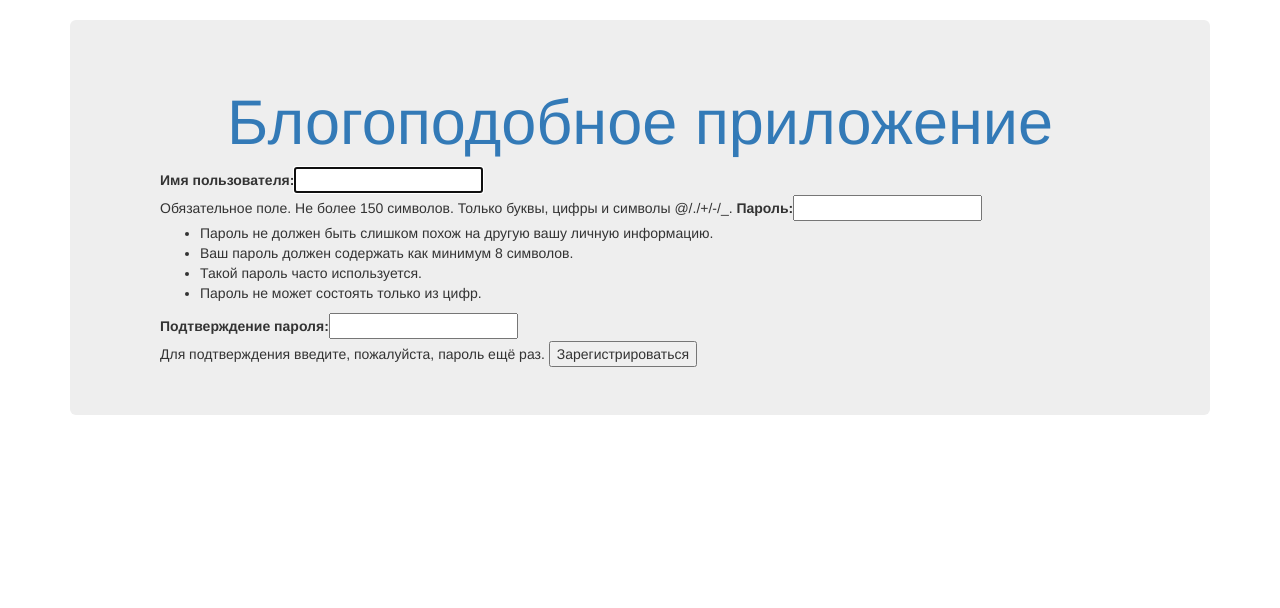
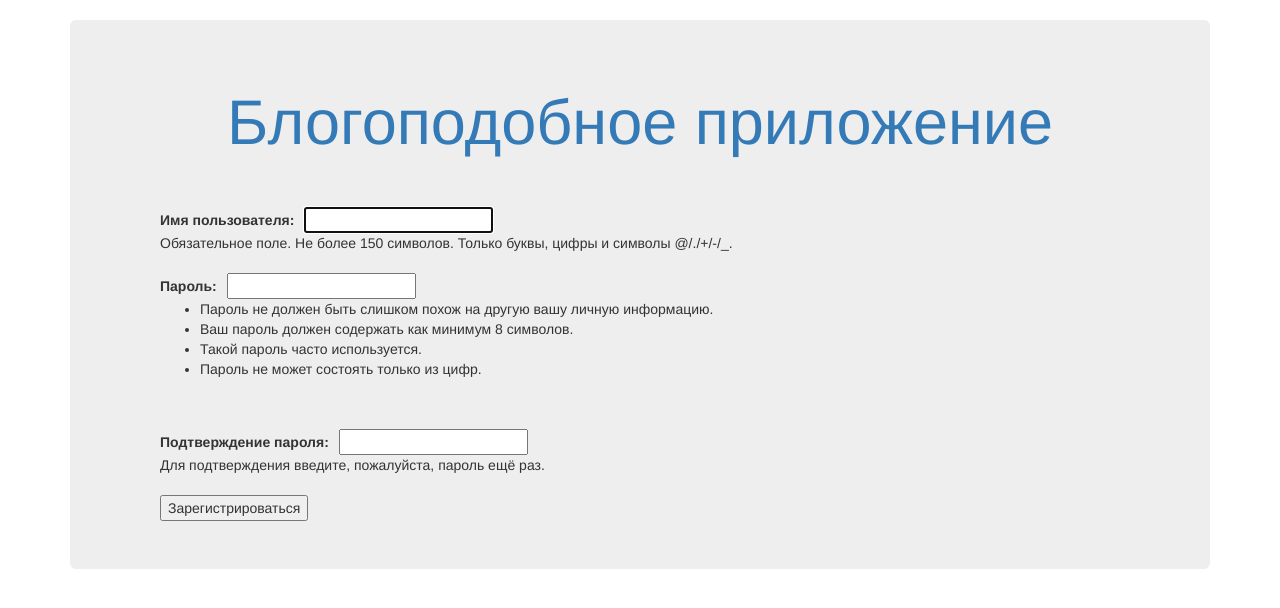
Before and after one commit to KirillMoskvin/Python, a Django app: page /auth/register/ in a window 1280 px wide. Shown: the part 51-659 px from the top of the page. Run offline with Django 3.2, Linux system fonts and the light colour scheme; data that the repository does not hold is empty; some libraries are stand-ins or nearby versions.

Commit message:
- Styles and small fixes

```diff
--- a/loginsys/templates/register.html
+++ b/loginsys/templates/register.html
@@ -5,7 +5,7 @@
         <form action="/auth/register/" method="post">
             {% csrf_token %}
             {{ form }}
-
+            <br><br>
             <input type="submit" value="Зарегистрироваться">
         </form>
     </div>
--- a/static/main.css
+++ b/static/main.css
@@ -6,3 +6,13 @@ p {
 	width: 960px;
 	margin: auto;
 }
+
+.registerform label {
+	display: inline;
+	padding: 10px;
+}
+
+.registerform label:before {
+	content:"\a\a";
+    white-space: pre;
+}
```
